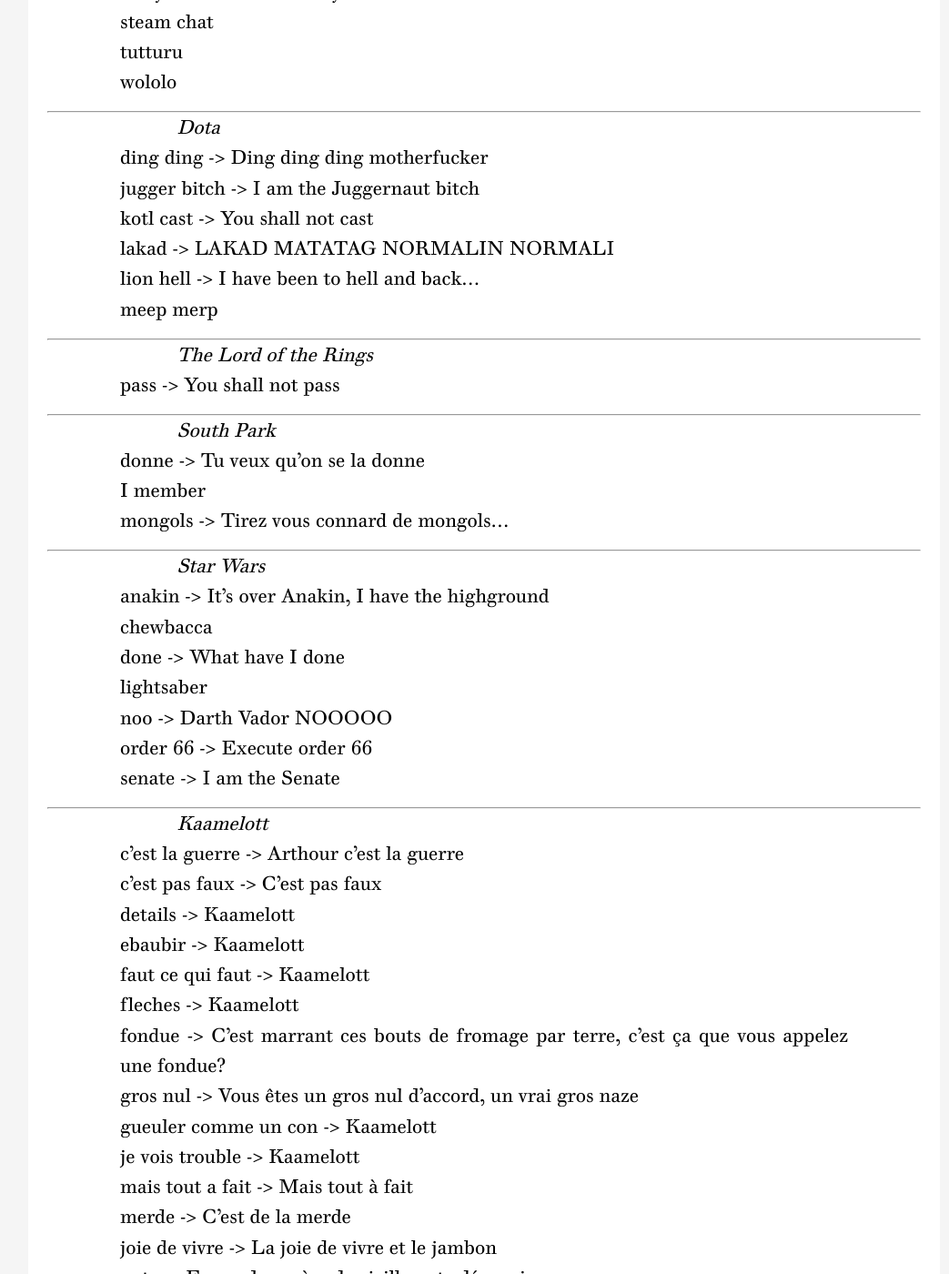
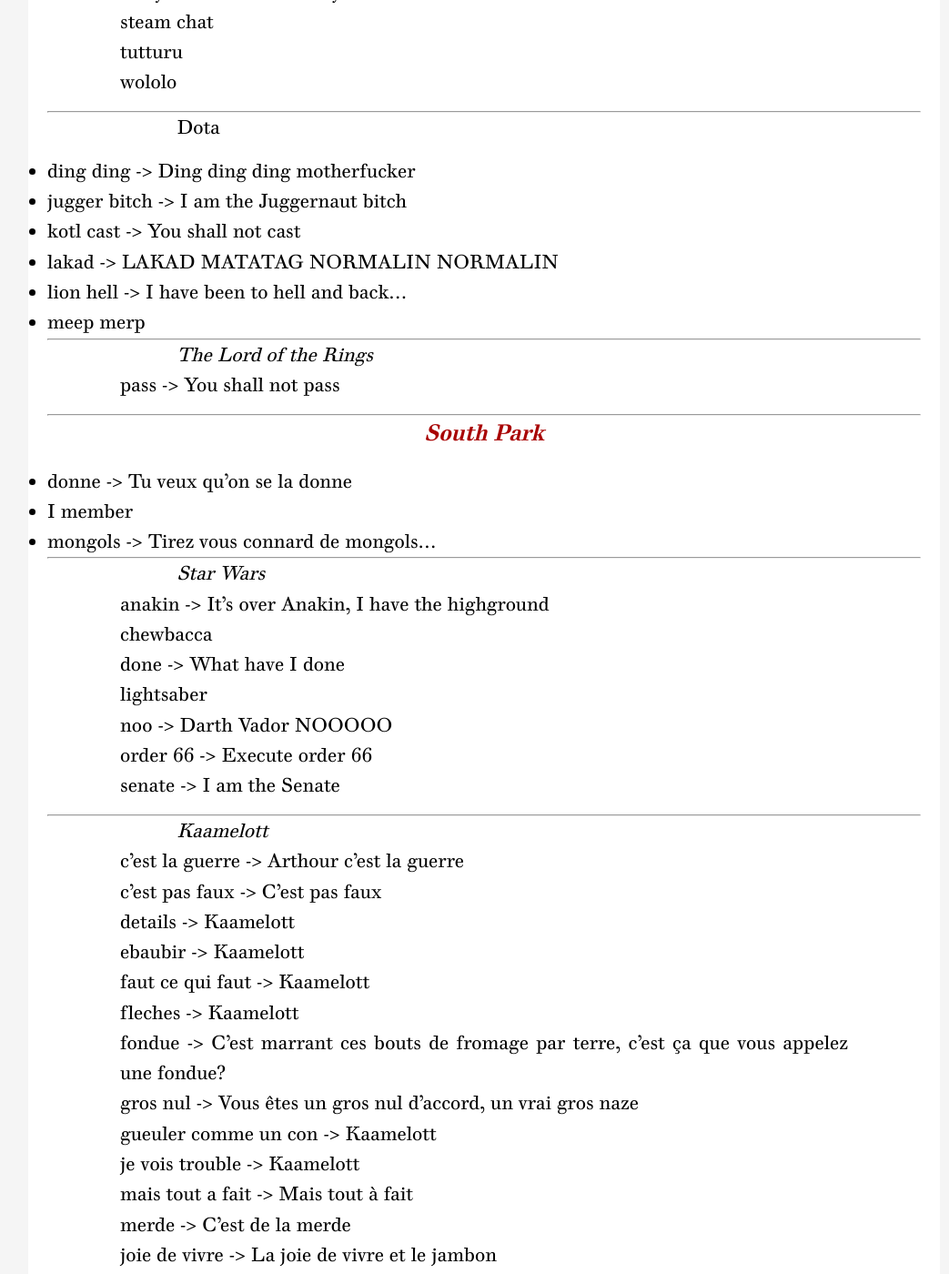
Before and after one commit to Philaeux/philaeux.github.io, a Jekyll site: the page built from sounds.md, in a window 1280 px wide and 1400 px high, scrolled down 1136 px. Shown: the whole window at 91% size, without its empty margins (108-1151 px from the left). Built offline with Jekyll 4.4.1, drawn with Linux system fonts in a browser that asks for light colours; some of the changed text lies outside the part shown.

Commit message:
Fix sound list

```diff
--- a/sounds.md
+++ b/sounds.md
@@ -36,13 +36,13 @@
 
 ---
 
-   *Dota*
-ding ding -> Ding ding ding motherfucker
-jugger bitch -> I am the Juggernaut bitch
-kotl cast -> You shall not cast
-lakad -> LAKAD MATATAG NORMALIN NORMALI
-lion hell -> I have been to hell and back...
-meep merp
+Dota
+* ding ding -> Ding ding ding motherfucker
+* jugger bitch -> I am the Juggernaut bitch
+* kotl cast -> You shall not cast
+* lakad -> LAKAD MATATAG NORMALIN NORMALIN
+* lion hell -> I have been to hell and back...
+* meep merp
 
 ---
 
@@ -51,10 +51,11 @@
 
 ---
 
-   *South Park*
-donne -> Tu veux qu'on se la donne
-I member
-mongols -> Tirez vous connard de mongols...
+### South Park
+
+* donne -> Tu veux qu'on se la donne
+* I member
+* mongols -> Tirez vous connard de mongols...
 
 ---
 
```
Also changed, not shown: other parts of sounds.md (+1 -0 lines).
